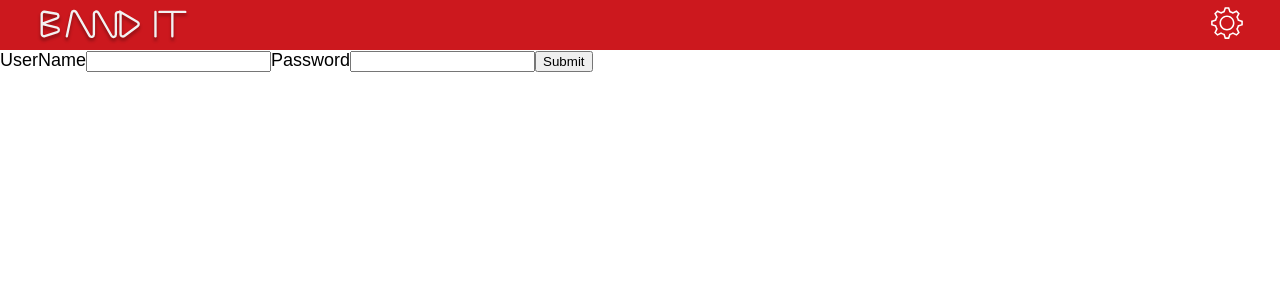
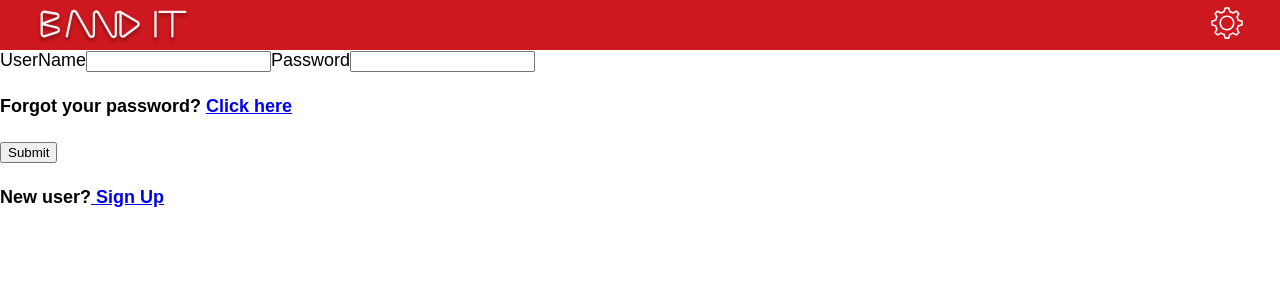
Before and after one commit to riannevanson/BandIt, a React (Create React App) app: page /sign_in in a window 1280 px wide. Shown: the top 300 px of the page. Built offline with nearby package versions, Linux system fonts and the light colour scheme.

Commit message:
changes in forms

```diff
--- a/src/SignIn.css
+++ b/src/SignIn.css
@@ -0,0 +1,7 @@
+.SignInContainer {
+
+  height: 100%;
+  width: 100%;
+
+  background-color: #ffb6b9;
+}
--- a/src/components/NewUser.js
+++ b/src/components/NewUser.js
@@ -1,6 +1,7 @@
 import React, { Component } from 'react'
 import { signUpForm } from '../actions/NewUser'
 import { connect } from "react-redux";
+import { Link } from "react-router-dom"
 
 
 class NewUser extends Component {
@@ -30,7 +31,7 @@ class NewUser extends Component {
 
   }
   render() {
-    console.log(this.state.confirm)
+
     return (
       <div className="newUser">
         <div className="input-row">
@@ -50,8 +51,8 @@ class NewUser extends Component {
           <input onChange={this.handleConfirmChange} type="text"/>
           <span className="error"></span>
 
-          <button onClick={this.submit}>Submit</button>
-          <h1>{ this.props.newUser.username }</h1>
+          <Link to={`/`}> <button onClick={this.submit}>Submit</button> </Link>
+          {/* <h1>{ this.props.newUser.username }</h1> */}
 
         </div>
       </div>
@@ -59,7 +60,7 @@ class NewUser extends Component {
   }
 }
 const mapStateToProps = (state) => {
-  console.log(state)
+
   return {
     newUser: state.NewUser
   };
--- a/src/components/SignInForm.js
+++ b/src/components/SignInForm.js
@@ -1,6 +1,7 @@
 import React, { Component } from 'react'
 import { submitForm } from '../actions/form'
 import { connect } from 'react-redux'
+import { Link } from "react-router-dom"
 
 class SignInForm extends Component {
   state = {
@@ -22,18 +23,27 @@ class SignInForm extends Component {
   }
 
   render() {
-    console.log(this.state)
+
     return (
-      <div className="SignInForm">
+      <div className="SignInContainer">
       <div className="input-row">
         <label>UserName</label>
-        <input onChange={this.handleUserNameChange} type="text"/>
+        <input onChange={this.handleUserNameChange} type="text"
+
+        //    value='Username'maxlength="19" onfocus="if(this.value === this.defaultValue)this.value=''"
+        // onblur="if(this.value==='')this.value=this.defaultValue"
+/>
+
         <span className="error"></span>
         <label>Password</label>
-        <input onChange={this.handlePasswordChange} type="text"/>
+        <input onChange={this.handlePasswordChange} type="text" />
         <span className="error"></span>
-        <button onClick={this.submit}>Submit</button>
-        <h1>{ this.props.currentUser.username }</h1>
+        <h4>Forgot your password? <Link to={"/sign_in"}>Click here</Link></h4>
+    <Link to={`/`}><button onClick={this.submit}>Submit</button> </Link>
+
+        <h4>New user?<Link to={"/newUser"}> Sign Up</Link></h4>
+
+
 
       </div>
     </div>
@@ -42,7 +52,7 @@ class SignInForm extends Component {
 }
 
 const mapStateToProps = (state) => {
-  console.log(state)
+
   return {
     currentUser: state.form
   };
```
